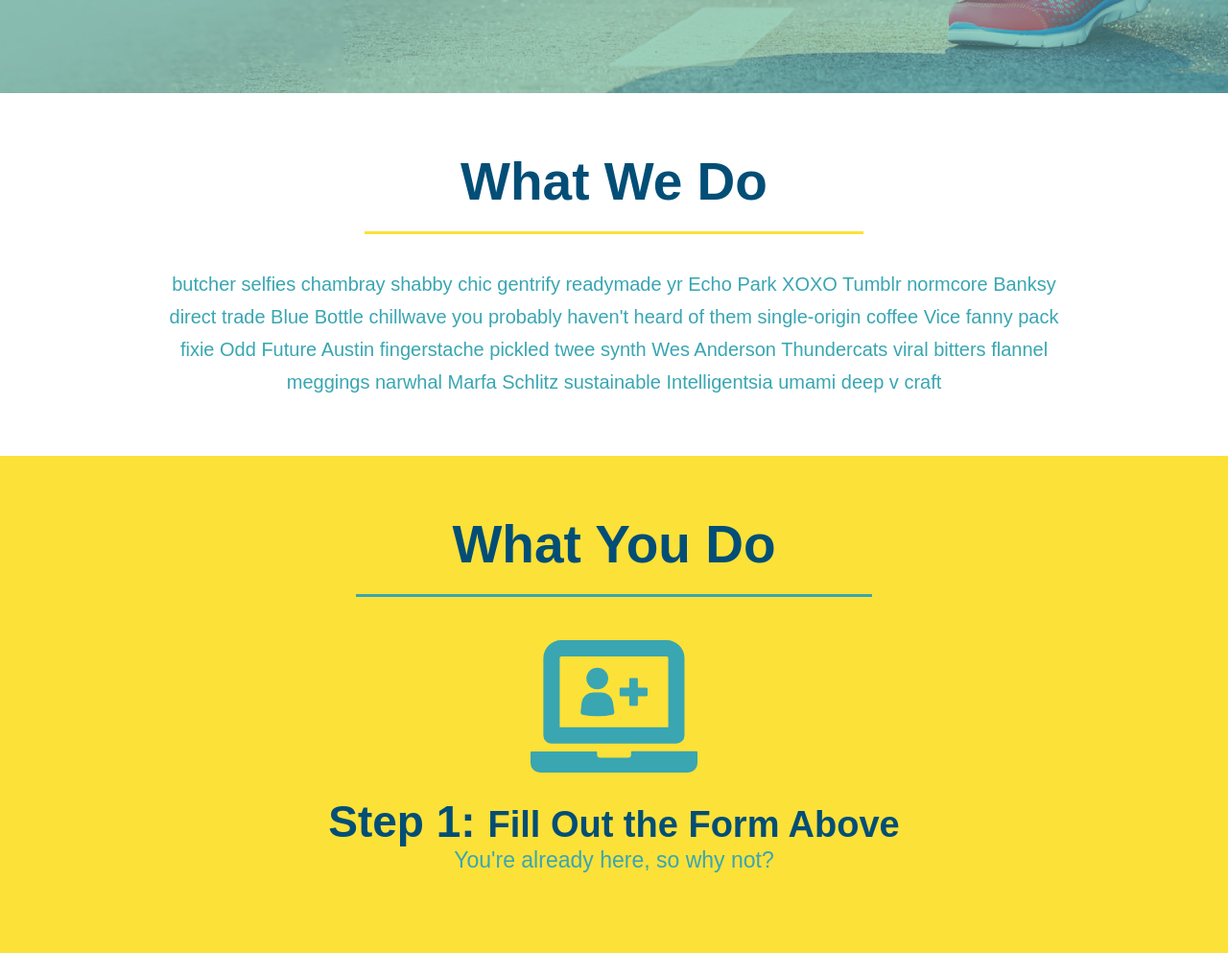
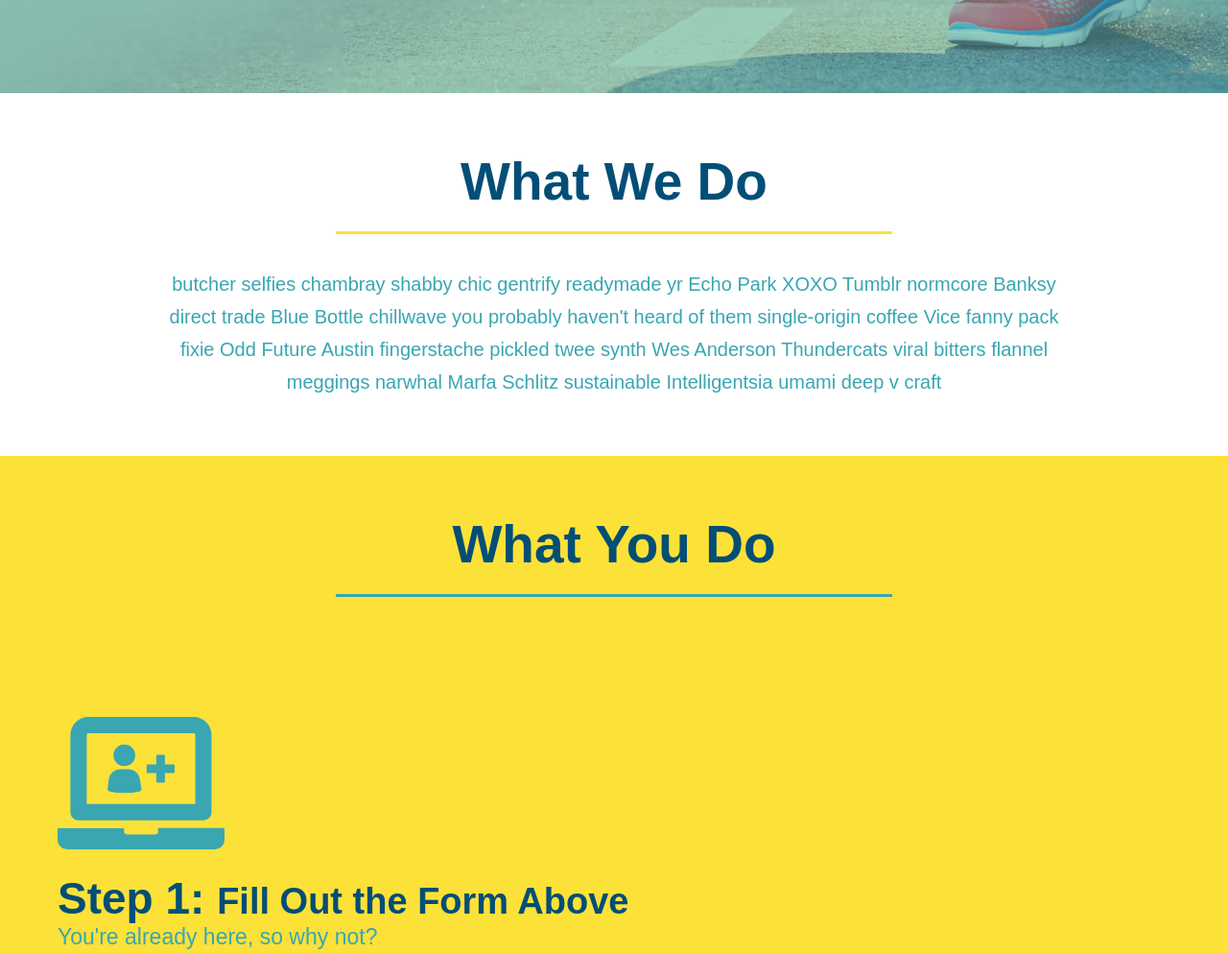
Before and after one commit to anikayoka/run-buddy, a plain HTML site: page index.html in a window 1280 px wide. Shown: the part 621-1614 px from the top of the page at 96% size. Drawn offline with Linux system fonts and the light colour scheme.

Commit message:
add flex to section title

```diff
--- a/assets/css/style.css
+++ b/assets/css/style.css
@@ -141,10 +141,6 @@
 /* Hero form Style End */
 
 /* What We Do */
-.intro {
-  text-align: center;
-}
-
 .intro h2 {
   font-size: 55px;
   color: #024e76;
@@ -161,21 +157,22 @@
   width: 80%;
   font-size: 20px;
   margin: 0 auto;
+  text-align: center;
 }
 
 /* Style What You Do*/
 .steps {
-  text-align: center;
   background: #fce138;
 }
 
 .section-title {
   font-size: 55px;
   color: #024e76;
-  margin-bottom: 35px;
-  padding: 0 100px 20px 100px;
-  display: inline-block;
   border-bottom: 3px solid;
+  padding-bottom: 20px;
+  text-align: center;
+  margin: 0 auto 35px auto;
+  width: 50%;
 }
 
 .primary-border {
@@ -212,7 +209,6 @@
 
 /* Trainers Style Start*/
 .trainers {
-  text-align: center;
 }
 
 .trainer {
@@ -234,14 +230,6 @@
   width: 65%;
 }
 
-.text-left {
-  text-align: left;
-}
-
-.text-right {
-  text-align: right;
-}
-
 .trainer-bio h3 {
   font-size: 32px;
   margin-bottom: 8px;
@@ -261,7 +249,6 @@
 /* Reach Out Style Start */
 .contact {
   background: #024e76;
-  text-align: center;
 }
 
 .contact h2 {
@@ -298,3 +285,15 @@
 .contact-info a {
   color: #fce138;
 }
+
+.text-left {
+  text-align: left;
+}
+
+.text-right {
+  text-align: right;
+}
+
+.flex-row {
+  display: flex;
+}
--- a/index.html
+++ b/index.html
@@ -74,7 +74,9 @@
 
     <!-- "what we do" section -->
     <section id="what-we-do" class="intro">
-      <h2 class="section-title primary-border"> What We Do</h2>
+      <div class="flex-row">
+        <h2 class="section-title primary-border"> What We Do</h2>
+      </div flex-row>
       <p>
         butcher selfies chambray shabby chic gentrify readymade yr Echo Park XOXO Tumblr normcore Banksy direct trade Blue Bottle chillwave you probably haven't heard of them single-origin coffee Vice fanny pack fixie Odd Future Austin fingerstache pickled twee synth Wes Anderson Thundercats viral bitters flannel meggings narwhal Marfa Schlitz sustainable Intelligentsia umami deep v craft
       </p>
@@ -82,8 +84,9 @@
 
     <!-- "what you do" section -->
     <section id="what-you-do" class="steps">
-      <h2 class="section-title secondary-border">What You Do</h2>
-
+      <div class="flex-row">
+        <h2 class="section-title secondary-border">What You Do</h2>
+      </div>
       <div>
         <!-- insert this image element -->
         <img src="./assets/images/step-1.svg" alt="" />
@@ -112,8 +115,9 @@
 
     <!-- "meet the trainers" section -->
     <section id="your-trainers" class="trainers">
-      <h2 class="section-title primary-border">Meet The Trainers</h2>
-
+      <div class="flex-row">
+        <h2 class="section-title primary-border">Meet The Trainers</h2>
+      </div>
       <article class="trainer">
         <img src="./assets/images/trainer-1.jpg" alt="Arron Stephens in his workout clothes, ready to pump iron" />
         <div class="trainer-bio text-left">
@@ -152,7 +156,9 @@
 
     <!-- "reach out" section -->
     <section id="reach-out" class="contact">
-      <h2 class="section-title secondary-border">Reach Out</h2>
+      <div class="flex-row">
+        <h2 class="section-title secondary-border">Reach Out</h2>
+    </div>
       <div class="contact-info">
         <iframe
           src="https://www.google.com/maps/embed?pb=!1m18!1m12!1m3!1d11547.836209982246!2d-79.40766066713599!3d43.649020265940756!2m3!1f0!2f0!3f0!3m2!1i1024!2i768!4f13.1!3m3!1m2!1s0x882b34dcee1cd56d%3A0x48384fcd529dafbd!2s20%20Vanauley%20St%2C%20Toronto%2C%20ON%20M5T%202H4!5e0!3m2!1sen!2sca!4v1645056922400!5m2!1sen!2sca"
```
